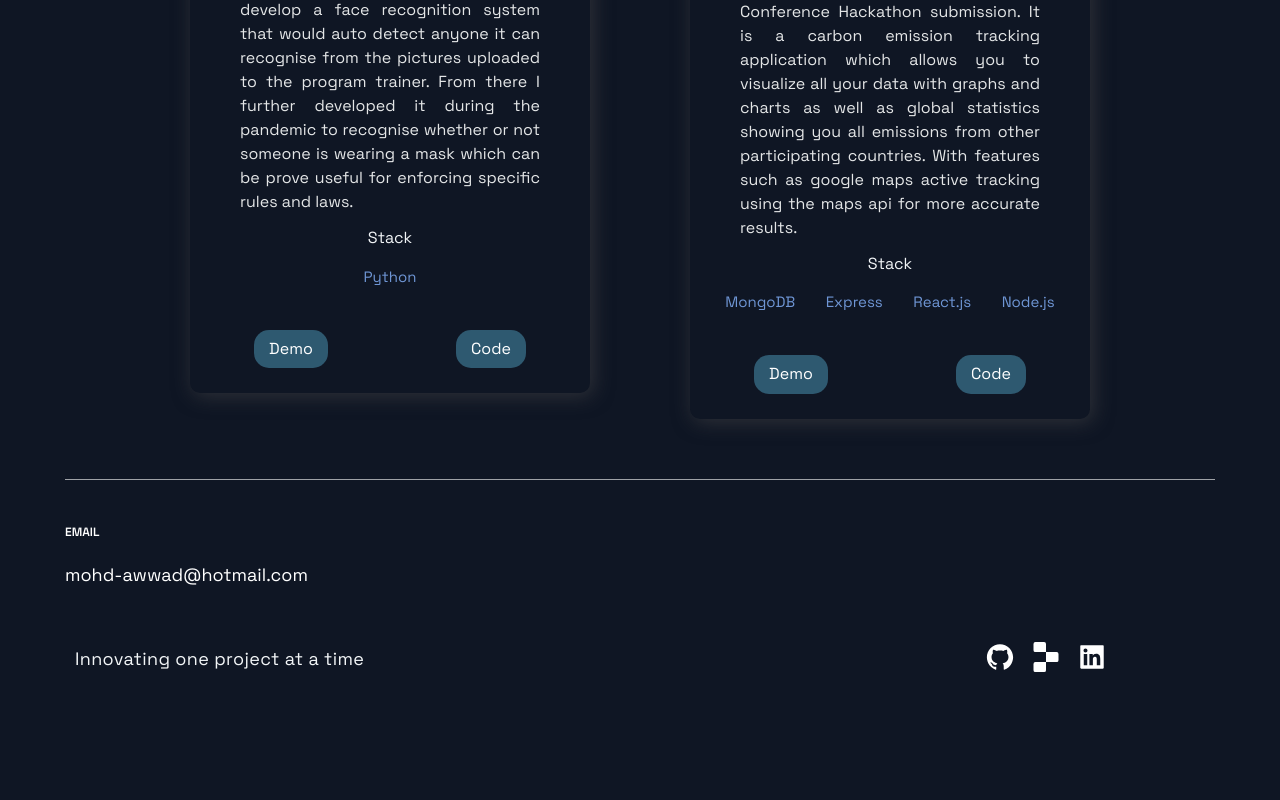
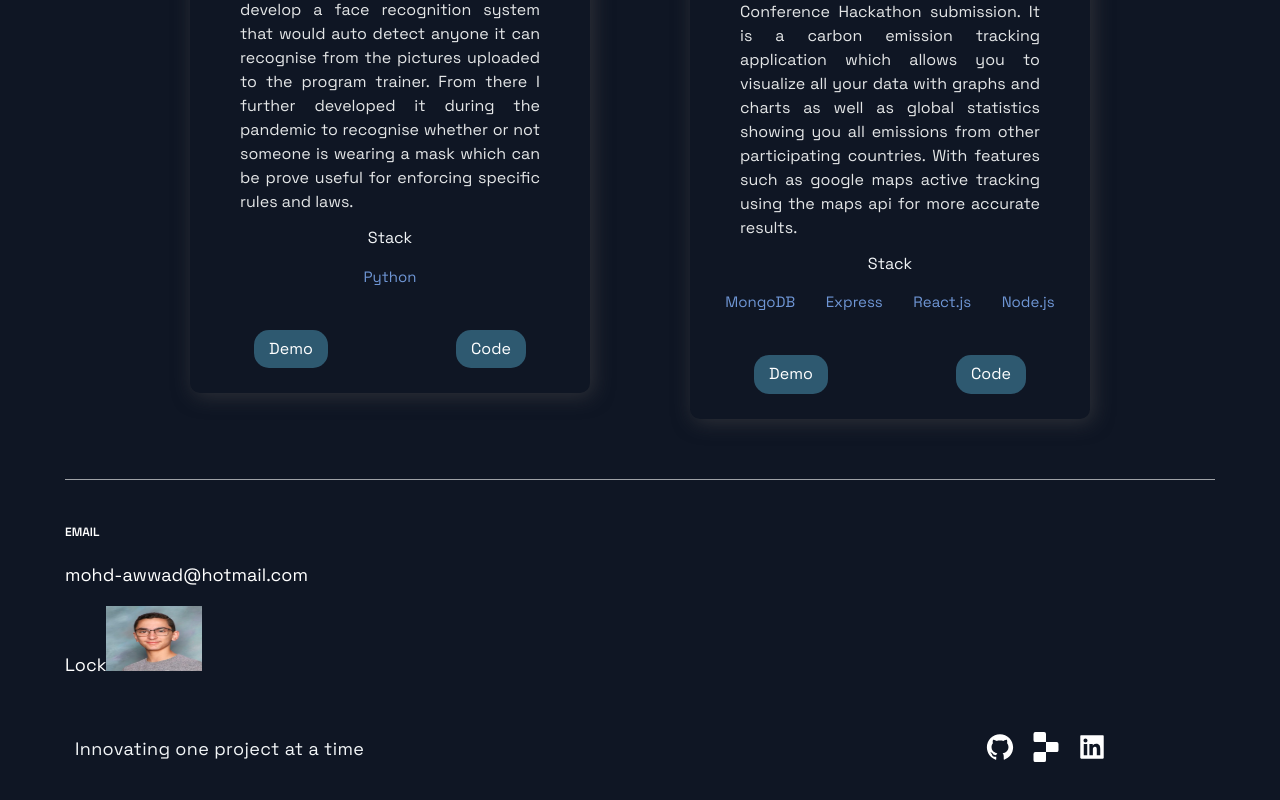
Before and after one commit to mohammadawwad/Personal-Website, a Next.js app: page / in a window 1280 px wide. Shown: the part 6195-6995 px from the top of the page. Before the commit the page ends 6929 px from the top, so only its background shows below. Built offline with nearby package versions, Linux system fonts and the light colour scheme.

Commit message:
small update working on an easter egg

```diff
--- a/src/components/Footer/Footer.js
+++ b/src/components/Footer/Footer.js
@@ -5,17 +5,39 @@ import { SiReplit } from 'react-icons/si';
 import { SocialIcons } from '../Header/HeaderStyles';
 import { CompanyContainer, FooterWrapper, LinkColumn, LinkItem, LinkList, LinkTitle, Slogan, SocialContainer, SocialIconsContainer } from './FooterStyles';
 
+
+let showEasterEgg = false;
+
+const Popup = () => {
+    showEasterEgg = true;
+}
+
+
 const Footer = () => {
   return (
     <FooterWrapper>
+
+      {/*Email Section*/}
       <LinkList>
         <LinkColumn>
           <LinkTitle>Email</LinkTitle>
           <LinkItem style={{width: '300px'}} target="_blank" href="mailto:mohd-awwad@hotmail.com">
             mohd-awwad@hotmail.com
           </LinkItem>
+
+          <LinkItem onClick={Popup()}>
+            {/*Change lock to an actual lock logo*/}
+            Lock
+
+            {/*prompt for an input and if it is correct output the image*/}
+            <img  width="96" height="65" src="/images/headshot.png"/>
+
+          </LinkItem>
         </LinkColumn>
+
       </LinkList>
+
+      {/*Social links and buttons Section*/}
       <SocialIconsContainer>
         <CompanyContainer>
           <Slogan>Innovating one project at a time</Slogan>
```
Also changed, not shown: public/images/headshot.png (added), 3 other files (tests, documents, lock files or other folders).
